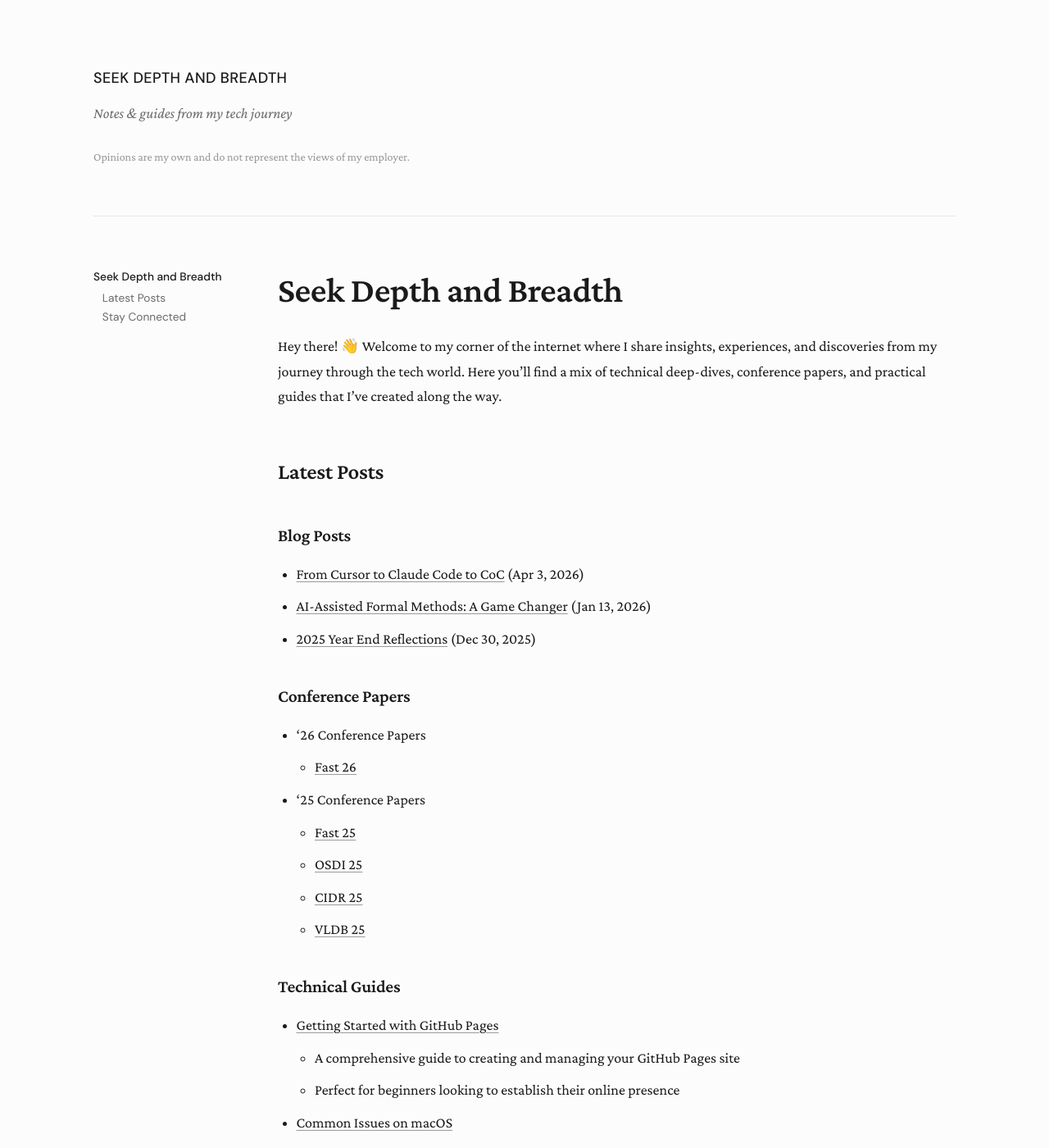
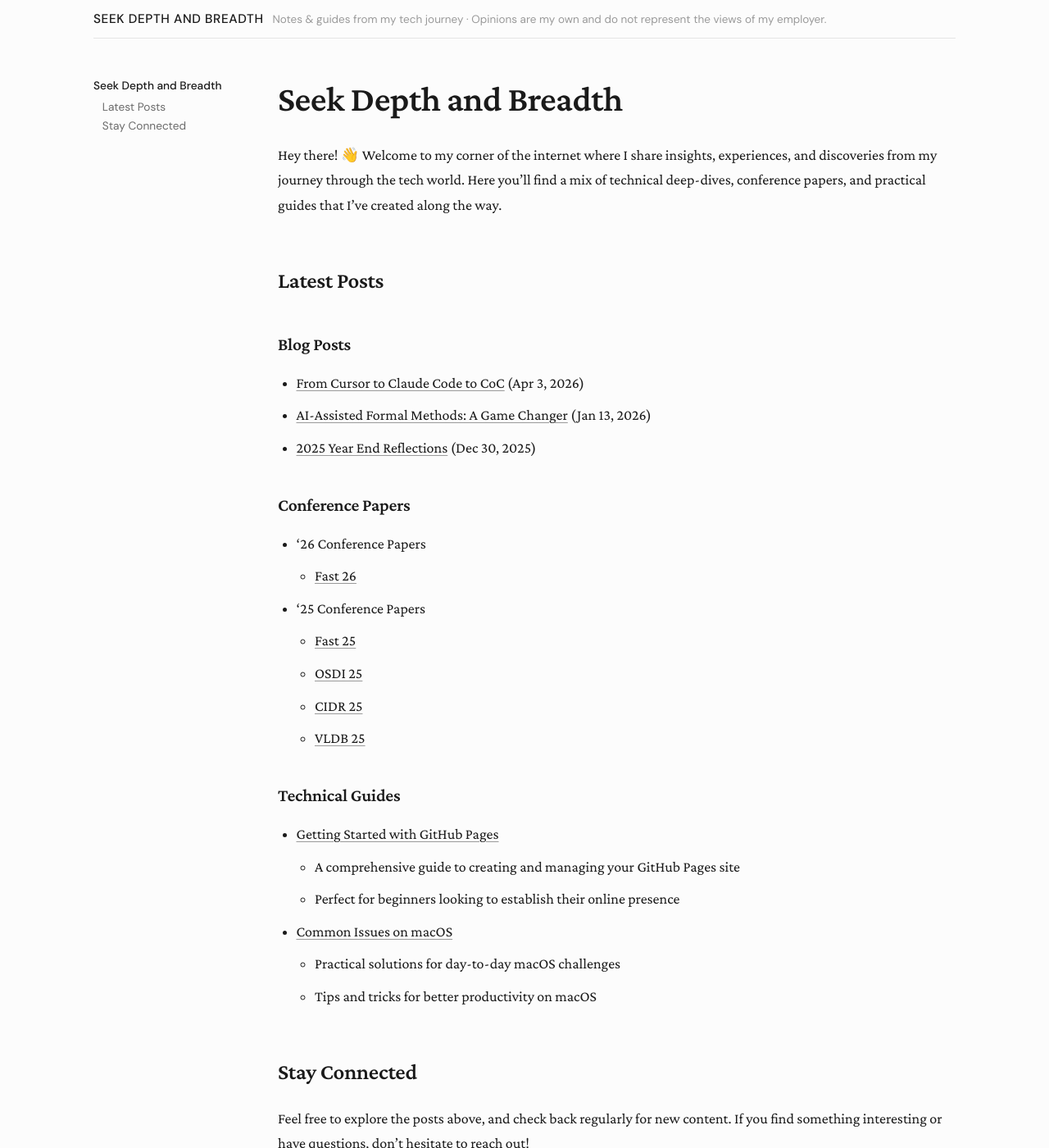
Before and after one commit to plusplusoneplusplus/website, a Jekyll site: the page built from index.md, in a window 1280 px wide and 1400 px high. Shown: the whole window at 82% size. Built offline with Jekyll 4.4.1, drawn with Linux system fonts in a browser that asks for light colours.

Commit message:
Compact sticky header: collapse title, subtitle, and disclaimer into one pinned bar
Co-Authored-By: Claude Sonnet 4.6 <noreply@anthropic.com>

```diff
--- a/_layouts/base.html
+++ b/_layouts/base.html
@@ -11,9 +11,10 @@
   <body>
     <div class="page">
       <header class="page-header">
-        <a class="site-title" href="{{ '/' | relative_url }}">{{ site.title }}</a>
-        <p class="site-subtitle">Notes & guides from my tech journey</p>
-        <p class="site-disclaimer">Opinions are my own and do not represent the views of my employer.</p>
+        <div class="header-left">
+          <a class="site-title" href="{{ '/' | relative_url }}">{{ site.title }}</a>
+          <span class="site-meta">Notes & guides from my tech journey · Opinions are my own and do not represent the views of my employer.</span>
+        </div>
         {% if page.url != '/' and page.url != '/index.html' %}
           <a class="nav-link" href="{{ '/' | relative_url }}">← Home</a>
         {% endif %}
--- a/assets/style.css
+++ b/assets/style.css
@@ -31,48 +31,58 @@ body {
 .page {
   max-width: var(--max-width);
   margin: 0 auto;
-  padding: 80px 24px 120px;
+  padding: 0 24px 120px;
 }
 
 .page-header {
-  margin-bottom: 64px;
-  padding-bottom: 32px;
+  position: sticky;
+  top: 0;
+  z-index: 100;
+  background: var(--bg);
+  display: flex;
+  align-items: center;
+  justify-content: space-between;
+  gap: 1rem;
+  padding: 10px 0;
   border-bottom: 1px solid var(--border);
+  margin-bottom: 48px;
+}
+
+.header-left {
+  display: flex;
+  align-items: baseline;
+  gap: 0.6rem;
+  min-width: 0;
 }
 
 .site-title {
   font-family: "DM Sans", sans-serif;
   font-weight: 500;
-  font-size: 1rem;
-  letter-spacing: 0.02em;
+  font-size: 0.85rem;
+  letter-spacing: 0.04em;
   color: var(--ink);
   text-decoration: none;
   text-transform: uppercase;
+  flex-shrink: 0;
 }
 
 .site-title:hover {
   color: var(--ink-muted);
 }
 
-.site-subtitle {
-  margin-top: 12px;
-  color: var(--ink-muted);
-  font-size: 1rem;
-  font-style: italic;
-}
-
-.site-disclaimer {
-  margin-top: 6px;
-  color: var(--ink-muted);
-  font-size: 0.78rem;
-  opacity: 0.7;
+.site-meta {
+  color: var(--ink-faint);
+  font-family: "DM Sans", sans-serif;
+  font-size: 0.75rem;
+  overflow: hidden;
+  text-overflow: ellipsis;
+  white-space: nowrap;
 }
 
 .nav-link {
-  display: inline-block;
-  margin-top: 20px;
+  flex-shrink: 0;
   font-family: "DM Sans", sans-serif;
-  font-size: 0.85rem;
+  font-size: 0.8rem;
   color: var(--ink-muted);
   text-decoration: none;
   letter-spacing: 0.01em;
@@ -92,7 +102,7 @@ body {
   width: var(--sidebar-width);
   flex-shrink: 0;
   position: sticky;
-  top: 2rem;
+  top: 4rem;
 }
 
 .article-sidebar ul {
@@ -285,11 +295,11 @@ p:last-child em {
   }
 
   .page {
-    padding: 48px 20px 80px;
+    padding: 0 20px 80px;
   }
 
-  .page-header {
-    margin-bottom: 48px;
+  .site-meta {
+    display: none;
   }
 
   h1 {
```
